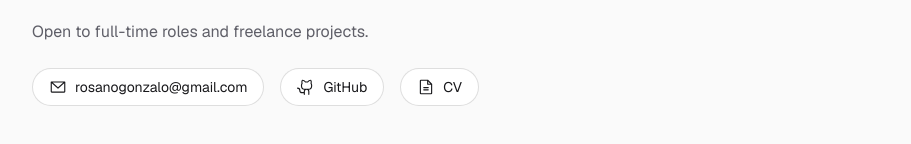
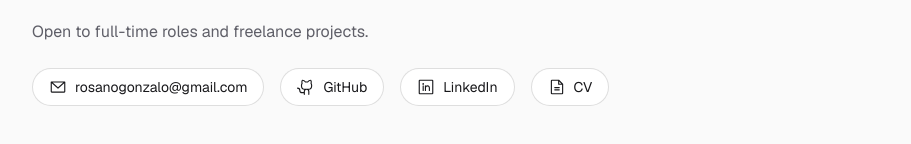
Before and after one commit to GonzaloRosano/grosano, a Next.js app: page / in a window 1280 px wide. Shown: the part 2547-2691 px from the top of the page, without its empty margins (184-1095 px from the left). Built offline with nearby package versions, Linux system fonts and the light colour scheme.

Commit message:
feat: enlace a LinkedIn en contacto y CV

```diff
--- a/src/app/cv/page.tsx
+++ b/src/app/cv/page.tsx
@@ -3,13 +3,14 @@ import {
   DownloadSimple,
   EnvelopeSimple,
   GithubLogo,
+  LinkedinLogo,
   Globe,
   MapPin,
 } from "@phosphor-icons/react/dist/ssr";
 import { BackLink } from "@/components/BackLink";
 import { ThemeToggle } from "@/components/ThemeToggle";
 import { LangToggle } from "@/components/LangToggle";
-import { EMAIL, GITHUB_USER } from "@/components/InfoSections";
+import { EMAIL, GITHUB_USER, LINKEDIN_URL } from "@/components/InfoSections";
 import { PROJECTS, type Bilingual } from "@/data/content";
 
 export const metadata: Metadata = {
@@ -127,6 +128,12 @@ export default function CvPage() {
                 className="hover:text-accent"
               >
                 github.com/{GITHUB_USER}
+              </a>
+            </li>
+            <li className={contactItem}>
+              <LinkedinLogo size={16} />
+              <a href={LINKEDIN_URL} className="hover:text-accent">
+                linkedin.com/in/gonzalorosano
               </a>
             </li>
             <li className={contactItem}>
--- a/src/components/InfoSections.tsx
+++ b/src/components/InfoSections.tsx
@@ -1,9 +1,10 @@
-import { EnvelopeSimple, FileText, GithubLogo } from "@phosphor-icons/react/dist/ssr";
+import { EnvelopeSimple, FileText, GithubLogo, LinkedinLogo } from "@phosphor-icons/react/dist/ssr";
 import { MagneticLink } from "@/components/MagneticLink";
 import { STACK } from "@/data/content";
 
 export const EMAIL = "rosanogonzalo@gmail.com";
 export const GITHUB_USER = "GonzaloRosano";
+export const LINKEDIN_URL = "https://www.linkedin.com/in/gonzalorosano/";
 
 export const linkClassName =
   "flex items-center gap-2 rounded-full border border-border bg-surface px-4 py-2 text-sm text-foreground transition-colors duration-200 hover:border-accent hover:text-accent active:scale-[0.98]";
@@ -97,6 +98,16 @@ export function ContactSection() {
           <GithubLogo size={18} weight="regular" />
           GitHub
         </MagneticLink>
+        <MagneticLink
+          href={LINKEDIN_URL}
+          target="_blank"
+          rel="noreferrer noopener"
+          ariaLabel="Ver perfil de LinkedIn"
+          className={linkClassName}
+        >
+          <LinkedinLogo size={18} weight="regular" />
+          LinkedIn
+        </MagneticLink>
         <MagneticLink href="/cv" ariaLabel="Ver CV" className={linkClassName}>
           <FileText size={18} weight="regular" />
           CV
```
Also changed, not shown: 2 other files (tests, documents, lock files or other folders).
